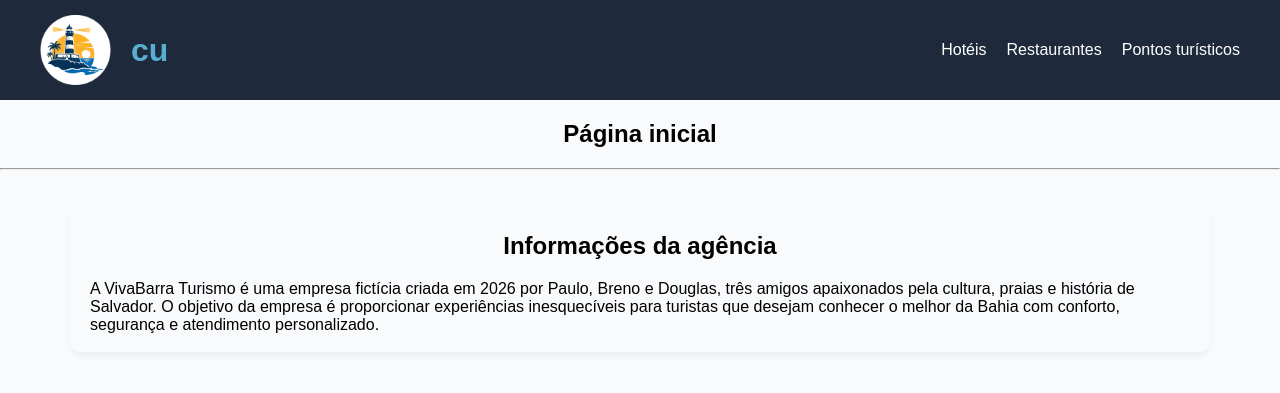
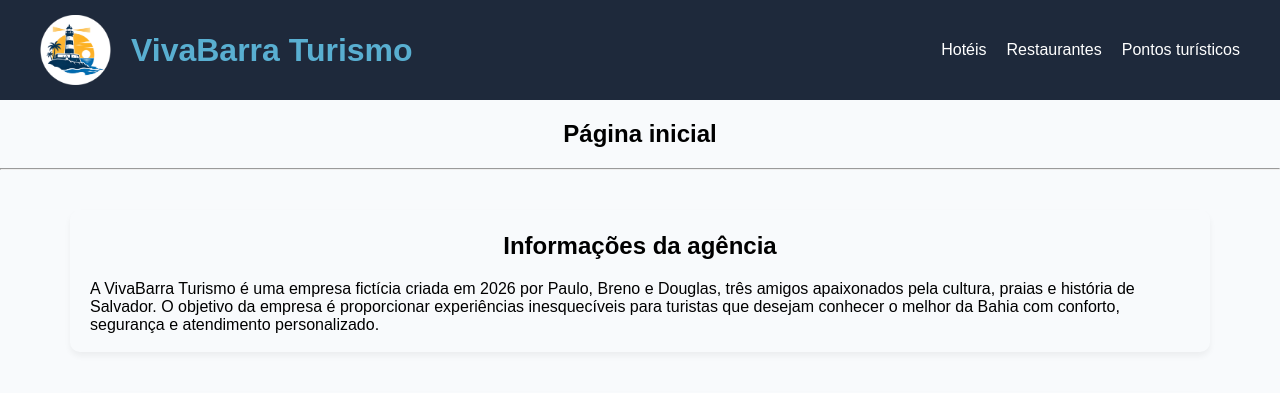
Before and after one commit to brenofsb/Senai, a Django app: page / in a window 1280 px wide. Shown: the top 393 px of the page. Run offline with Django 5.2, Linux system fonts and the light colour scheme.

Commit message:
VivaBarra Turismo

```diff
--- a/agencia de viagens/usuarios/templates/index.html
+++ b/agencia de viagens/usuarios/templates/index.html
@@ -11,7 +11,7 @@
 <body>
   <header>
     <img src="{% static 'imagens/logotipo2.png' %}" class="logotipo">
-    <h1><a href="/">cu</a></h1>
+    <h1><a href="/">VivaBarra Turismo</a></h1>
     <nav>
       <a href="hoteis">Hotéis</a>
       <a href="restaurantes">Restaurantes</a>
```
